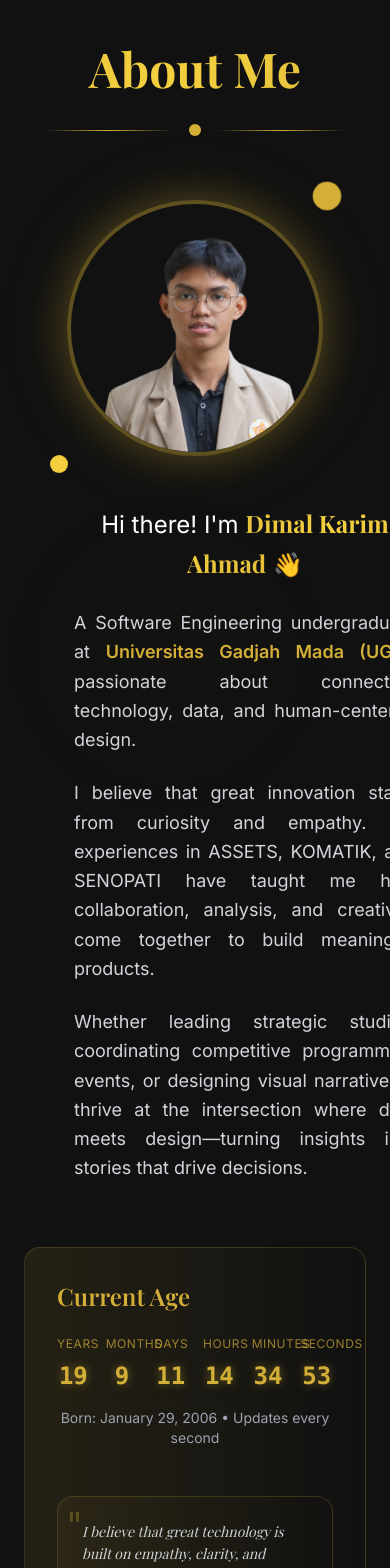
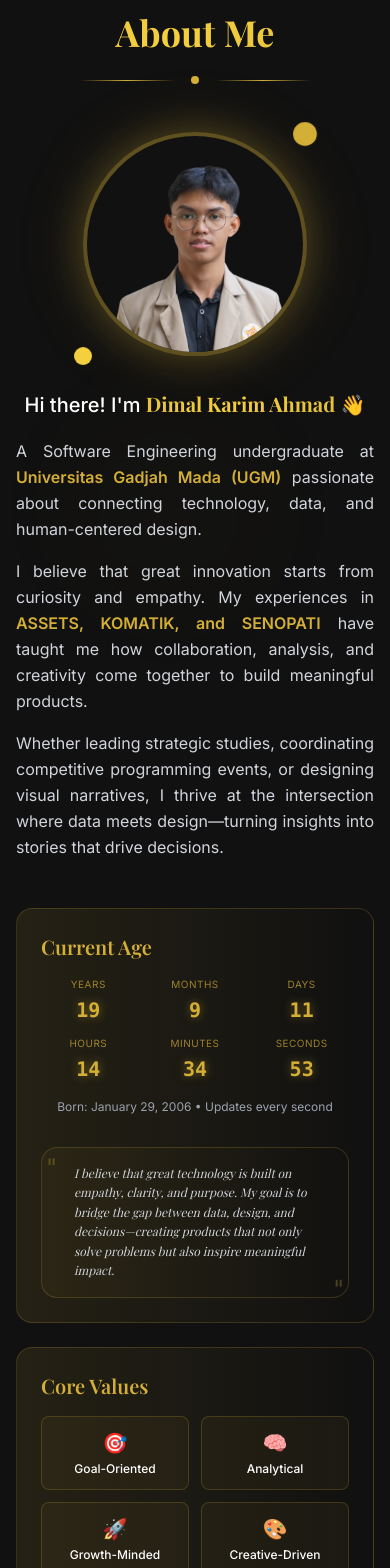
Before and after one commit to dimalahmad/My-Profile, a React (Vite) app: page / in a window 390 px wide. Shown: the part 960-2528 px from the top of the page. Built offline with nearby package versions, Linux system fonts and the light colour scheme.

Commit message:
Perbaikan Desc Profile

```diff
--- a/src/components/About.jsx
+++ b/src/components/About.jsx
@@ -57,41 +57,41 @@ const About = () => {
         />
       </div>
 
-      <div className="container-custom relative z-10 py-20 px-6 md:px-12 lg:px-24">
+      <div className="container-custom relative z-10 py-12 md:py-20 px-4 sm:px-6 md:px-12 lg:px-24">
         {/* Header */}
         <motion.div
           initial={{ opacity: 0 }}
           animate={{ opacity: 1 }}
           transition={{ duration: 0.3 }}
-          className="text-center mb-16"
+          className="text-center mb-12 md:mb-16"
         >
           <motion.h2
             variants={fadeIn("down", 0.1)}
-            className="text-5xl md:text-6xl lg:text-7xl font-heading font-bold text-gradient-premium mb-8"
+            className="text-4xl sm:text-5xl md:text-6xl lg:text-7xl font-heading font-bold text-gradient-premium mb-6 md:mb-8"
           >
             About Me
           </motion.h2>
 
           {/* Gold Divider */}
           <div className="flex items-center justify-center">
-            <div className="h-px bg-gradient-to-r from-transparent via-gold to-transparent w-32"></div>
-            <div className="mx-4 w-3 h-3 bg-gold rounded-full"></div>
-            <div className="h-px bg-gradient-to-r from-transparent via-gold to-transparent w-32"></div>
+            <div className="h-px bg-gradient-to-r from-transparent via-gold to-transparent w-24 md:w-32"></div>
+            <div className="mx-4 w-2 h-2 md:w-3 md:h-3 bg-gold rounded-full"></div>
+            <div className="h-px bg-gradient-to-r from-transparent via-gold to-transparent w-24 md:w-32"></div>
           </div>
         </motion.div>
 
         {/* Section 1: Profile - Description (2 Columns) */}
-        <div className="flex flex-col lg:grid lg:grid-cols-2 gap-12 lg:gap-16 items-center max-w-6xl mx-auto mb-16">
+        <div className="flex flex-col lg:grid lg:grid-cols-2 gap-8 md:gap-12 lg:gap-16 items-center max-w-6xl mx-auto mb-12 md:mb-16">
           {/* Left Column - Circular Profile Image */}
           <motion.div
             initial={{ opacity: 0 }}
             animate={{ opacity: 1 }}
             transition={{ duration: 0.3 }}
-            className="flex justify-center lg:justify-start"
+            className="flex justify-center lg:justify-start w-full lg:w-auto"
           >
             <div className="relative group">
               <motion.div
-                className="w-64 h-64 md:w-80 md:h-80 rounded-full overflow-hidden border-4 border-gold/40 relative cursor-pointer"
+                className="w-56 h-56 sm:w-64 sm:h-64 md:w-72 md:h-72 lg:w-80 lg:h-80 rounded-full overflow-hidden border-4 border-gold/40 relative cursor-pointer"
                 whileHover={{ scale: 1.05 }}
                 transition={{ duration: 0.3 }}
                 style={{
@@ -112,12 +112,12 @@ const About = () => {
 
               {/* Decorative Elements */}
               <motion.div
-                className="absolute -top-4 -right-4 w-6 h-6 md:w-8 md:h-8 bg-gold rounded-full"
+                className="absolute -top-2 -right-2 sm:-top-4 sm:-right-4 w-5 h-5 sm:w-6 sm:h-6 md:w-8 md:h-8 bg-gold rounded-full"
                 animate={{ scale: [1, 1.2, 1] }}
                 transition={{ duration: 2, repeat: Infinity }}
               />
               <motion.div
-                className="absolute -bottom-4 -left-4 w-4 h-4 md:w-6 md:h-6 bg-gold-light rounded-full"
+                className="absolute -bottom-2 -left-2 sm:-bottom-4 sm:-left-4 w-4 h-4 sm:w-5 sm:h-5 md:w-6 md:h-6 bg-gold-light rounded-full"
                 animate={{ scale: [1.2, 1, 1.2] }}
                 transition={{ duration: 2.5, repeat: Infinity }}
               />
@@ -127,15 +127,15 @@ const About = () => {
           {/* Right Column - Description */}
           <motion.div
             initial={{ opacity: 0, x: 50 }}
-            animate={{ opacity: 1 }}
+            animate={{ opacity: 1, x: 0 }}
             transition={{ duration: 0.3, delay: 0.1 }}
-            className="space-y-6 text-center lg:text-left"
+            className="space-y-4 md:space-y-6 w-full"
           >
             <motion.p
               initial={{ opacity: 0 }}
               animate={{ opacity: 1 }}
               transition={{ delay: 0.2 }}
-              className="text-2xl text-white leading-relaxed"
+              className="text-xl sm:text-2xl md:text-3xl text-white leading-relaxed font-medium text-center lg:text-left"
             >
               Hi there! I'm <span className="text-gradient-premium font-heading font-bold">Dimal Karim Ahmad</span> 👋
             </motion.p>
@@ -144,7 +144,7 @@ const About = () => {
               initial={{ opacity: 0 }}
               animate={{ opacity: 1 }}
               transition={{ delay: 0.3 }}
-              className="text-lg text-gray-300 leading-relaxed text-justify"
+              className="text-base sm:text-lg md:text-xl text-gray-300 leading-relaxed lg:leading-loose text-justify"
             >
               A Software Engineering undergraduate at <span className="text-gold font-semibold">Universitas Gadjah Mada (UGM)</span> passionate about connecting technology, data, and human-centered design.
             </motion.p>
@@ -153,16 +153,16 @@ const About = () => {
               initial={{ opacity: 0 }}
               animate={{ opacity: 1 }}
               transition={{ delay: 0.4 }}
-              className="text-lg text-gray-300 leading-relaxed text-justify"
+              className="text-base sm:text-lg md:text-xl text-gray-300 leading-relaxed lg:leading-loose text-justify"
             >
-              I believe that great innovation starts from curiosity and empathy. My experiences in ASSETS, KOMATIK, and SENOPATI have taught me how collaboration, analysis, and creativity come together to build meaningful products.
+              I believe that great innovation starts from curiosity and empathy. My experiences in <span className="text-gold font-semibold">ASSETS, KOMATIK, and SENOPATI</span> have taught me how collaboration, analysis, and creativity come together to build meaningful products.
             </motion.p>
 
             <motion.p
               initial={{ opacity: 0 }}
               animate={{ opacity: 1 }}
               transition={{ delay: 0.5 }}
-              className="text-lg text-gray-300 leading-relaxed text-justify"
+              className="text-base sm:text-lg md:text-xl text-gray-300 leading-relaxed lg:leading-loose text-justify"
             >
               Whether leading strategic studies, coordinating competitive programming events, or designing visual narratives, I thrive at the intersection where data meets design—turning insights into stories that drive decisions.
             </motion.p>
@@ -170,23 +170,23 @@ const About = () => {
         </div>
 
         {/* Section 2: Age - Core Values (2 Columns) */}
-        <div className="flex flex-col lg:grid lg:grid-cols-2 gap-8 lg:gap-12 max-w-6xl mx-auto mb-16">
+        <div className="flex flex-col lg:grid lg:grid-cols-2 gap-6 md:gap-8 lg:gap-12 max-w-6xl mx-auto mb-12 md:mb-16">
           {/* Left Column - Current Age */}
           <motion.div
             initial={{ opacity: 0 }}
             animate={{ opacity: 1 }}
             transition={{ delay: 0.6 }}
-            className="bg-gradient-to-r from-gold/10 to-transparent p-8 rounded-2xl border border-gold/20 h-full flex flex-col"
+            className="bg-gradient-to-r from-gold/10 to-transparent p-6 md:p-8 rounded-2xl border border-gold/20 h-full flex flex-col"
           >
-            <div className="flex items-center space-x-3 mb-6">
-              <h3 className="text-gold font-heading font-semibold text-2xl">Current Age</h3>
+            <div className="flex items-center space-x-3 mb-4 md:mb-6">
+              <h3 className="text-gold font-heading font-semibold text-xl md:text-2xl">Current Age</h3>
             </div>
 
-            <div className="grid grid-cols-6 gap-4 mb-4">
+            <div className="grid grid-cols-3 sm:grid-cols-6 gap-3 md:gap-4 mb-4">
               <div className="text-center">
-                <p className="text-gold/70 text-xs uppercase tracking-wider mb-2">Years</p>
+                <p className="text-gold/70 text-[10px] sm:text-xs uppercase tracking-wider mb-1 md:mb-2">Years</p>
                 <motion.p
-                  className="text-gold font-mono text-2xl font-bold"
+                  className="text-gold font-mono text-xl sm:text-2xl font-bold"
                   key={age.years}
                   initial={{ y: -10, opacity: 0 }}
                   animate={{ y: 0, opacity: 1 }}
@@ -198,9 +198,9 @@ const About = () => {
               </div>
 
               <div className="text-center">
-                <p className="text-gold/70 text-xs uppercase tracking-wider mb-2">Months</p>
+                <p className="text-gold/70 text-[10px] sm:text-xs uppercase tracking-wider mb-1 md:mb-2">Months</p>
                 <motion.p
-                  className="text-gold font-mono text-2xl font-bold"
+                  className="text-gold font-mono text-xl sm:text-2xl font-bold"
                   key={age.months}
                   initial={{ y: -10, opacity: 0 }}
                   animate={{ y: 0, opacity: 1 }}
@@ -212,9 +212,9 @@ const About = () => {
               </div>
 
               <div className="text-center">
-                <p className="text-gold/70 text-xs uppercase tracking-wider mb-2">Days</p>
+                <p className="text-gold/70 text-[10px] sm:text-xs uppercase tracking-wider mb-1 md:mb-2">Days</p>
                 <motion.p
-                  className="text-gold font-mono text-2xl font-bold"
+                  className="text-gold font-mono text-xl sm:text-2xl font-bold"
                   key={age.days}
                   initial={{ y: -10, opacity: 0 }}
                   animate={{ y: 0, opacity: 1 }}
@@ -226,9 +226,9 @@ const About = () => {
               </div>
 
               <div className="text-center">
-                <p className="text-gold/70 text-xs uppercase tracking-wider mb-2">Hours</p>
+                <p className="text-gold/70 text-[10px] sm:text-xs uppercase tracking-wider mb-1 md:mb-2">Hours</p>
                 <motion.p
-                  className="text-gold font-mono text-2xl font-bold"
+                  className="text-gold font-mono text-xl sm:text-2xl font-bold"
                   key={age.hours}
                   initial={{ y: -10, opacity: 0 }}
                   animate={{ y: 0, opacity: 1 }}
@@ -240,9 +240,9 @@ const About = () => {
               </div>
 
               <div className="text-center">
-                <p className="text-gold/70 text-xs uppercase tracking-wider mb-2">Minutes</p>
+                <p className="text-gold/70 text-[10px] sm:text-xs uppercase tracking-wider mb-1 md:mb-2">Minutes</p>
                 <motion.p
-                  className="text-gold font-mono text-2xl font-bold"
+                  className="text-gold font-mono text-xl sm:text-2xl font-bold"
                   key={age.minutes}
                   initial={{ y: -10, opacity: 0 }}
                   animate={{ y: 0, opacity: 1 }}
@@ -254,9 +254,9 @@ const About = () => {
               </div>
 
               <div className="text-center">
-                <p className="text-gold/70 text-xs uppercase tracking-wider mb-2">Seconds</p>
+                <p className="text-gold/70 text-[10px] sm:text-xs uppercase tracking-wider mb-1 md:mb-2">Seconds</p>
                 <motion.p
-                  className="text-gold font-mono text-2xl font-bold"
+                  className="text-gold font-mono text-xl sm:text-2xl font-bold"
                   key={age.seconds}
                   initial={{ y: -10, opacity: 0 }}
                   animate={{ y: 0, opacity: 1 }}
@@ -268,17 +268,17 @@ const About = () => {
               </div>
             </div>
 
-            <p className="text-gray-400 text-sm text-center mb-6">
+            <p className="text-gray-400 text-xs sm:text-sm text-center mb-4 md:mb-6">
               Born: January 29, 2006 • Updates every second
             </p>
 
             {/* Quote Card */}
-            <div className="relative p-6 rounded-2xl bg-gradient-to-r from-gold/5 to-transparent border border-gold/20 mt-6">
-              <div className="absolute top-2 left-2 text-gold text-4xl opacity-30">"</div>
-              <blockquote className="text-gray-300 italic text-sm md:text-base leading-relaxed font-heading">
+            <div className="relative p-4 md:p-6 rounded-2xl bg-gradient-to-r from-gold/5 to-transparent border border-gold/20 mt-4 md:mt-6">
+              <div className="absolute top-1 left-1 md:top-2 md:left-2 text-gold text-2xl md:text-4xl opacity-30">"</div>
+              <blockquote className="text-gray-300 italic text-xs sm:text-sm md:text-base leading-relaxed font-heading pl-4 md:pl-6 pr-4 md:pr-6">
                 I believe that great technology is built on empathy, clarity, and purpose. My goal is to bridge the gap between data, design, and decisions—creating products that not only solve problems but also inspire meaningful impact.
               </blockquote>
-              <div className="absolute bottom-2 right-2 text-gold text-4xl opacity-30 rotate-180">"</div>
+              <div className="absolute bottom-1 right-1 md:bottom-2 md:right-2 text-gold text-2xl md:text-4xl opacity-30 rotate-180">"</div>
             </div>
           </motion.div>
 
@@ -287,13 +287,13 @@ const About = () => {
             initial={{ opacity: 0 }}
             animate={{ opacity: 1 }}
             transition={{ delay: 0.7 }}
-            className="bg-gradient-to-r from-gold/10 to-transparent p-8 rounded-2xl border border-gold/20"
+            className="bg-gradient-to-r from-gold/10 to-transparent p-6 md:p-8 rounded-2xl border border-gold/20 h-full flex flex-col"
           >
-            <div className="flex items-center space-x-3 mb-6">
-              <h3 className="text-gold font-heading font-semibold text-2xl">Core Values</h3>
+            <div className="flex items-center space-x-3 mb-4 md:mb-6">
+              <h3 className="text-gold font-heading font-semibold text-xl md:text-2xl">Core Values</h3>
             </div>
 
-            <div className="grid grid-cols-2 gap-4">
+            <div className="grid grid-cols-2 gap-3 md:gap-4 flex-1">
               {[
                 { icon: '🎯', text: 'Goal-Oriented' },
                 { icon: '🧠', text: 'Analytical' },
@@ -308,10 +308,10 @@ const About = () => {
                   animate={{ opacity: 1, scale: 1 }}
                   transition={{ delay: 0.8 + index * 0.1 }}
                   whileHover={{ scale: 1.05, y: -2 }}
-                  className="text-center p-4 rounded-lg bg-gold/5 border border-gold/20"
+                  className="text-center p-3 md:p-4 rounded-lg bg-gold/5 border border-gold/20 flex flex-col justify-center"
                 >
-                  <div className="text-2xl mb-2">{trait.icon}</div>
-                  <div className="text-white font-medium text-sm break-words">{trait.text}</div>
+                  <div className="text-xl md:text-2xl mb-1 md:mb-2">{trait.icon}</div>
+                  <div className="text-white font-medium text-xs sm:text-sm break-words">{trait.text}</div>
                 </motion.div>
               ))}
             </div>
```
